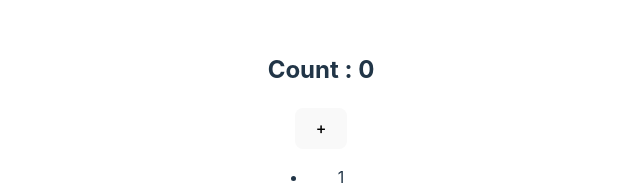
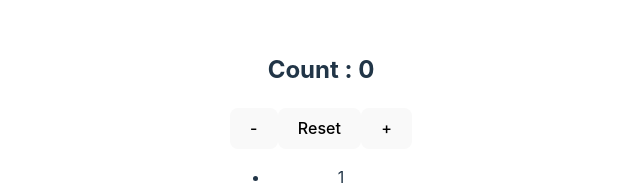
Before and after one commit to DanielKirilov/React-Learning, a React (Vite) app in the folder React-Components-DeepDive/: page / in a window 1280 px wide. Shown: the part 185-378 px from the top of the page, without its empty margins (319-959 px from the left). Built offline with nearby package versions, Linux system fonts and the light colour scheme.

Commit message:
Added "minus" and "reset" buttons to the count

```diff
--- a/React-Components-DeepDive/src/App.jsx
+++ b/React-Components-DeepDive/src/App.jsx
@@ -13,6 +13,14 @@ function App() {
   }
   function onAdd() {
     setCount(setCount => setCount + 1);
+  }
+
+  function onMinus() {
+    setCount(setCount => setCount - 1);
+  }
+
+  function onNull() {
+    setCount(0);
   }
 
   useEffect(() => {
@@ -41,6 +49,8 @@ function App() {
     <>
       <div>
         <h2>Count : {count}</h2>
+        <button onClick={onMinus}>-</button>
+        <button onClick={onNull}>Reset</button>
         <button onClick={onAdd}>+</button>
         <ul>
           {numbers.map((number, index) => <li key={index}>{number}</li>)}
```
